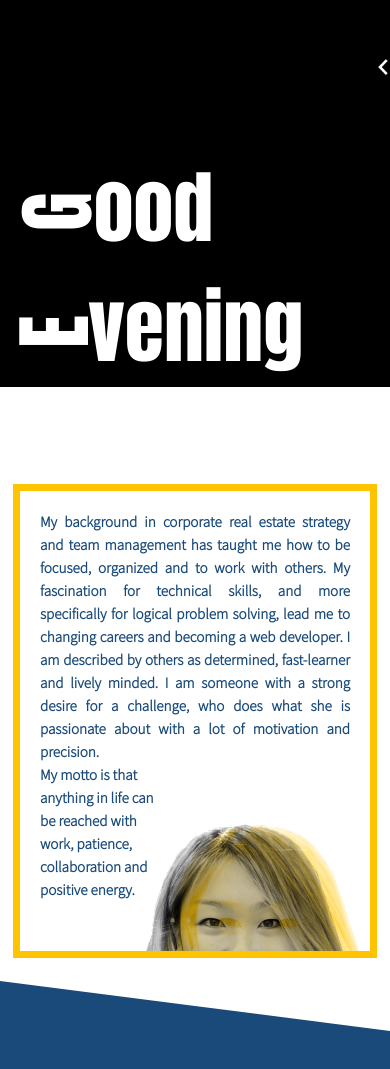
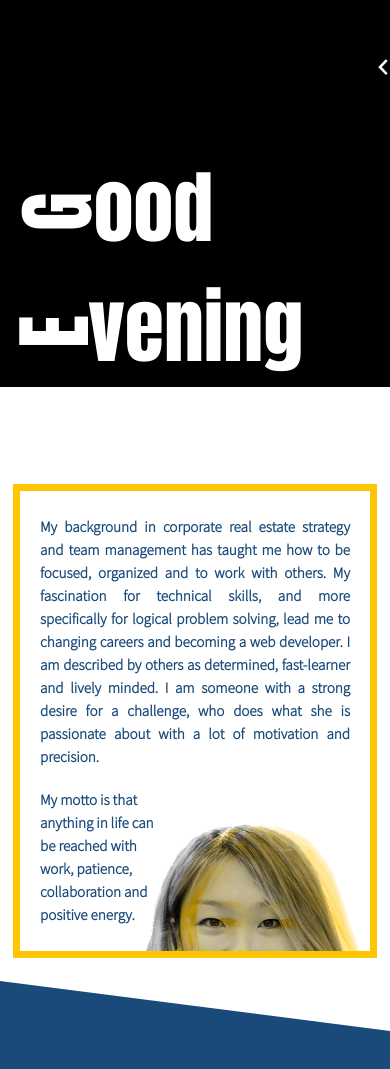
Before and after one commit to xunyixiangchao/www.yvelinesay.com, a React (Create React App) app: page / in a window 390 px wide. Shown: the part 373-1442 px from the top of the page. Built offline with nearby package versions, Linux system fonts and the light colour scheme.

Commit message:
media query phone

```diff
--- a/src/components/BrandStatement/brandstatement.css
+++ b/src/components/BrandStatement/brandstatement.css
@@ -153,8 +153,8 @@
 
 @media screen and (max-width: 500px) {
   .mypicDiv {
-    width: 350px;
-    left: -88px;
+    width: 335px;
+    left: -85px;
     bottom: 50px;
   }
 
@@ -164,18 +164,19 @@
       }
 
   .brandStatementPContainer {
-    line-height: 20px;
+    line-height: 22px;
     font-size: 17px;
+    padding-bottom: 50px;
   }
 
   .brandStatementM {
-    text-align: right;
-    width: 60%;
+    text-align: center;
+    width: 70%;
     padding-top: 70px;
   }
 }
 
-@media screen and (max-width: 415px) {
+@media screen and (max-width: 422px) {
   #about-me {
     height: auto;
   }
@@ -197,11 +198,44 @@
         line-height: 23px;
         font-size: 15px;
         align-items: flex-start;
+        padding-bottom: 0;
       }
 
           .brandStatementM {
             width: 40%;
-            padding-top: 0;
+            padding-top: 20px;
             text-align: left;
           }
 }
+
+@media screen and (max-width: 378px) {
+  #about-me {
+    height: auto;
+  }
+
+      .BrandStatement {
+        padding: 20px;
+      }
+
+      .mypicDiv {
+        width: 200px;
+        left: -50px;
+        bottom: 30px;
+      }
+            .mypic {
+              filter: drop-shadow(8px 0 0 rgb(25,74,122));
+              transform: rotate(180deg);
+            }
+
+      .brandStatementPContainer {
+        line-height: 23px;
+        padding-bottom: 0;
+        align-items: flex-end;
+      }
+
+          .brandStatementM {
+            width: 75%;
+            padding-top: 20px;
+            text-align: right;
+          }
+}
```
